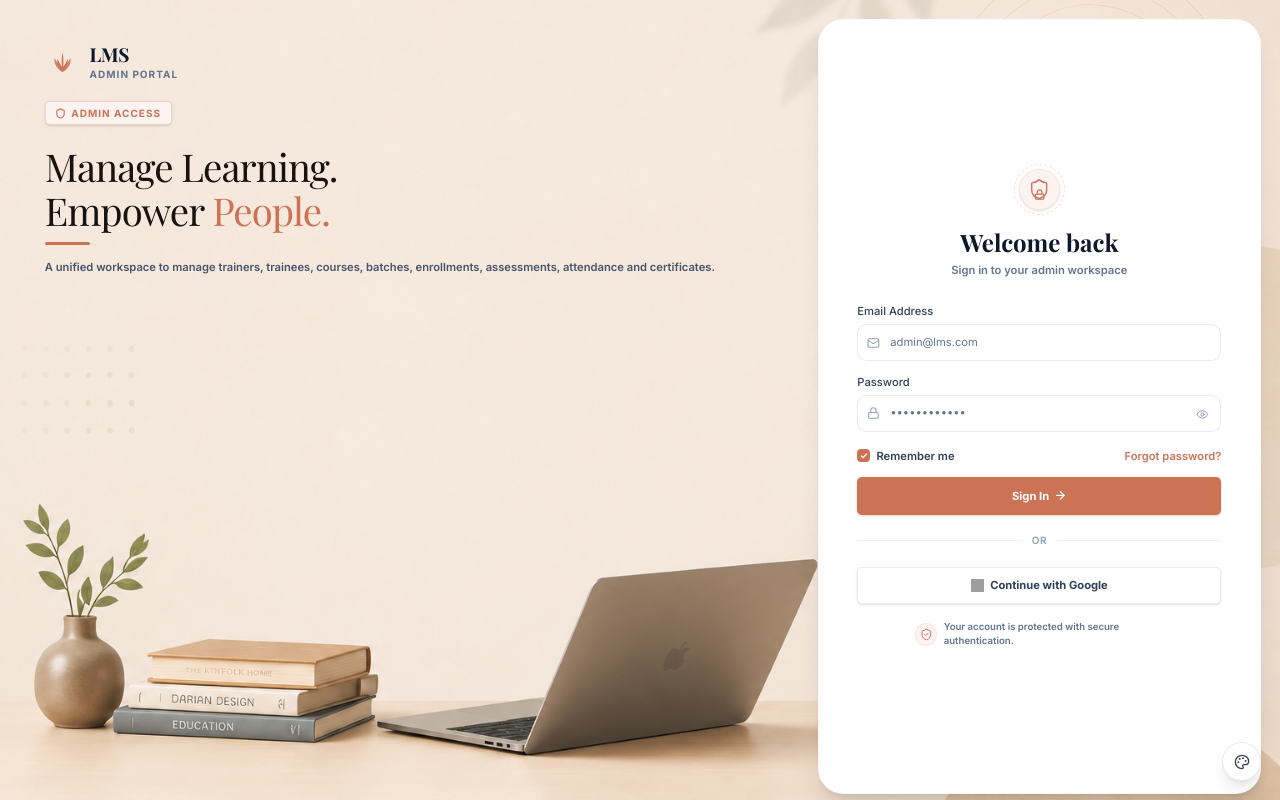
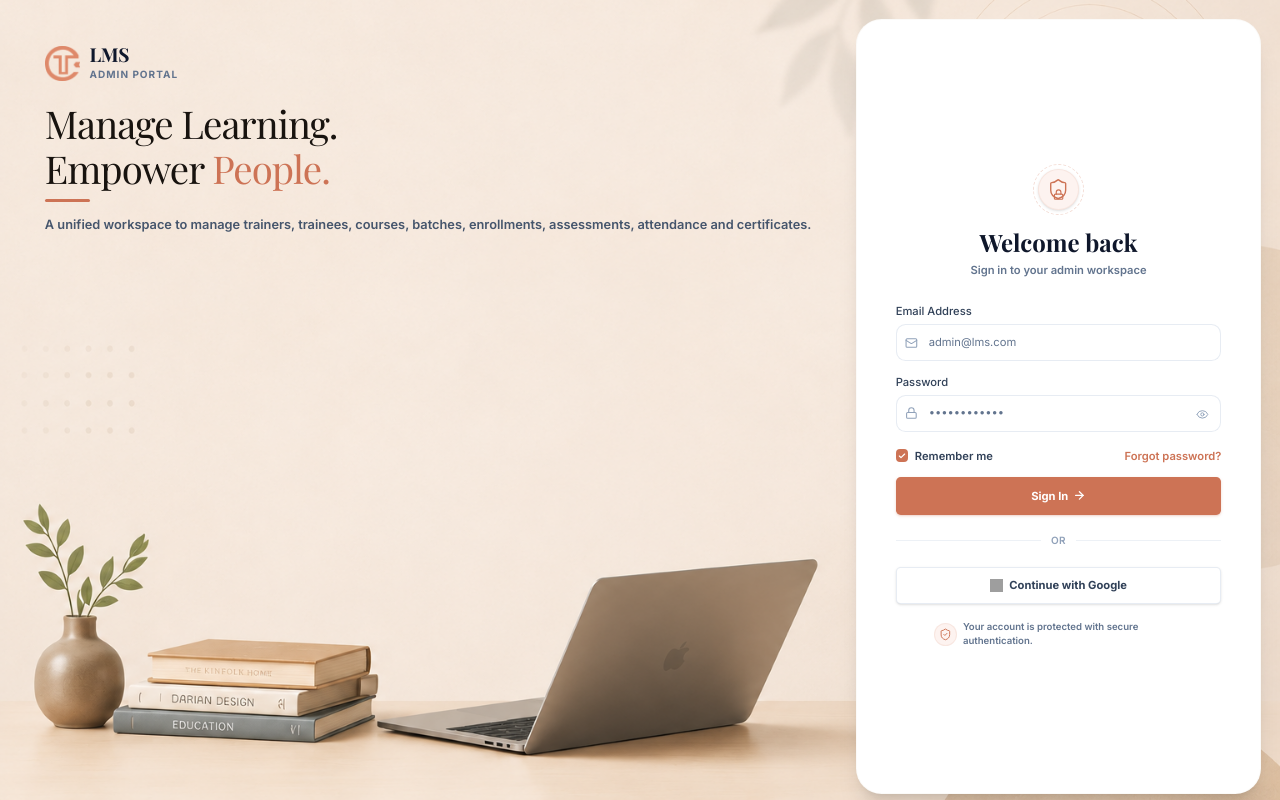
Before and after one commit to Kaviya0509/lms, a React (Vite) app: page /login in a window 1280 px wide. Built offline with nearby package versions, Linux system fonts and the light colour scheme; grey boxes are pictures that could not be loaded; a web font is replaced by a local one.

Commit message:
Favicon Updated

```diff
--- a/src/pages/auth/LoginPage.tsx
+++ b/src/pages/auth/LoginPage.tsx
@@ -8,9 +8,9 @@ import { Shield, Mail, Lock, Eye, EyeOff, ArrowRight, ShieldCheck } from 'lucide
 import { useAppDispatch } from '../../hooks/useAppDispatch';
 import { loginSuccess } from '../../store/slices/authSlice';
 import { InputField } from '../../components/forms';
-import { ThemeSwitcher } from '../../components/ThemeSwitcher';
 
 import loginBg from '../../assets/login_background.png';
+import logoImg from '../../assets/logo.png';
 
 const schema = z.object({
   email:    z.string().email('Enter a valid email address'),
@@ -54,14 +54,8 @@ const LoginPage: React.FC = () => {
       <div className="hidden lg:flex flex-[1.4] flex-col justify-between relative z-10 p-10 xl:p-14 h-full">
         <div className="flex flex-col gap-6">
           <div className="flex items-center gap-3">
-            <div className="text-primary-500 flex-shrink-0">
-              <svg width="44" height="44" viewBox="0 0 40 40" fill="none" xmlns="http://www.w3.org/2000/svg" className="w-10 h-10 xl:w-11 xl:h-11">
-                <path d="M20 7C20.8 11.5 21.8 19.5 20 29.5C18.2 19.5 19.2 11.5 20 7Z" fill="var(--color-primary-500)" />
-                <path d="M20 29.5C16.5 26.5 13.5 20 14 14.5C16 17.5 17.5 22.5 20 24.5V29.5Z" fill="var(--color-primary-500)" />
-                <path d="M20 29.5C23.5 26.5 26.5 20 26 14.5C24 17.5 22.5 22.5 20 24.5V29.5Z" fill="var(--color-primary-500)" />
-                <path d="M20 29.5C12.5 25.5 10 19 11 13.5C12.5 16.5 14.5 19.5 17 21.5L20 29.5Z" fill="var(--color-primary-500)" opacity="0.85" />
-                <path d="M20 29.5C27.5 25.5 30 19 29 13.5C27.5 16.5 25.5 19.5 23 21.5L20 29.5Z" fill="var(--color-primary-500)" opacity="0.85" />
-              </svg>
+            <div className="w-10 h-10 xl:w-11 xl:h-11 overflow-hidden flex-shrink-0 flex items-center">
+              <img src={logoImg} alt="LMS Logo" className="max-w-none" style={{ width: '396.875%', height: '100%', objectFit: 'cover', objectPosition: 'left' }} />
             </div>
             <div>
               <h1 className="text-2xl font-bold text-slate-900 leading-none tracking-tight font-serif">LMS</h1>
@@ -69,11 +63,7 @@ const LoginPage: React.FC = () => {
             </div>
           </div>
 
-          <div>
-            <div className="inline-flex items-center gap-1.5 px-3 py-1 rounded-md border border-primary-500/25 bg-primary-50 text-primary-500 text-[10px] font-bold uppercase tracking-widest shadow-sm">
-              <Shield size={11} strokeWidth={2.5} /> ADMIN ACCESS
-            </div>
-          </div>
+
 
           <div>
             <h2 className="text-4xl xl:text-5xl font-serif text-[#18130F] leading-[1.15] tracking-tight mb-3">
@@ -81,7 +71,7 @@ const LoginPage: React.FC = () => {
               Empower <span className="text-primary-500">People.</span>
             </h2>
             <div className="w-14 h-[3px] bg-primary-500 rounded-full mb-4"></div>
-            <p className="text-slate-600 text-[11px] xl:text-sm max-w-none leading-relaxed font-semibold whitespace-nowrap">
+            <p className="text-slate-600 text-xs xl:text-base max-w-none leading-relaxed font-semibold whitespace-nowrap">
               A unified workspace to manage trainers, trainees, courses, batches, enrollments, assessments, attendance and certificates.
             </p>
           </div>
@@ -96,14 +86,8 @@ const LoginPage: React.FC = () => {
           className="w-full max-w-[400px] mx-auto"
         >
           <div className="lg:hidden flex items-center justify-center gap-2.5 mb-6">
-            <div className="text-primary-500">
-              <svg width="32" height="32" viewBox="0 0 40 40" fill="none" xmlns="http://www.w3.org/2000/svg" className="w-8 h-8">
-                <path d="M20 7C20.8 11.5 21.8 19.5 20 29.5C18.2 19.5 19.2 11.5 20 7Z" fill="var(--color-primary-500)" />
-                <path d="M20 29.5C16.5 26.5 13.5 20 14 14.5C16 17.5 17.5 22.5 20 24.5V29.5Z" fill="var(--color-primary-500)" />
-                <path d="M20 29.5C23.5 26.5 26.5 20 26 14.5C24 17.5 22.5 22.5 20 24.5V29.5Z" fill="var(--color-primary-500)" />
-                <path d="M20 29.5C12.5 25.5 10 19 11 13.5C12.5 16.5 14.5 19.5 17 21.5L20 29.5Z" fill="var(--color-primary-500)" opacity="0.85" />
-                <path d="M20 29.5C27.5 25.5 30 19 29 13.5C27.5 16.5 25.5 19.5 23 21.5L20 29.5Z" fill="var(--color-primary-500)" opacity="0.85" />
-              </svg>
+            <div className="w-8 h-8 overflow-hidden flex-shrink-0 flex items-center">
+              <img src={logoImg} alt="LMS Logo" className="max-w-none" style={{ width: '396.875%', height: '100%', objectFit: 'cover', objectPosition: 'left' }} />
             </div>
             <div>
               <h1 className="text-lg font-bold text-slate-900 leading-none font-serif">LMS</h1>
@@ -192,7 +176,7 @@ const LoginPage: React.FC = () => {
         </motion.div>
       </div>
 
-      <ThemeSwitcher />
+
     </div>
   );
 };
```
